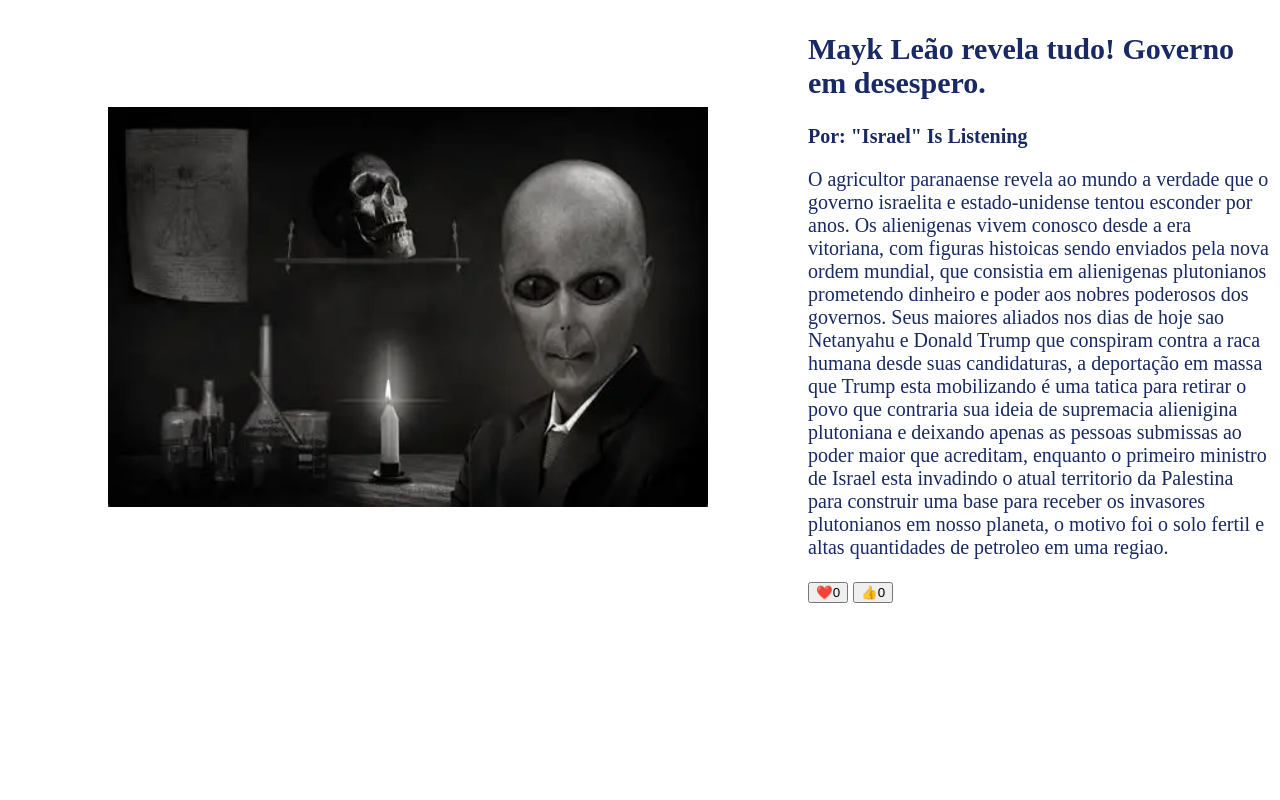
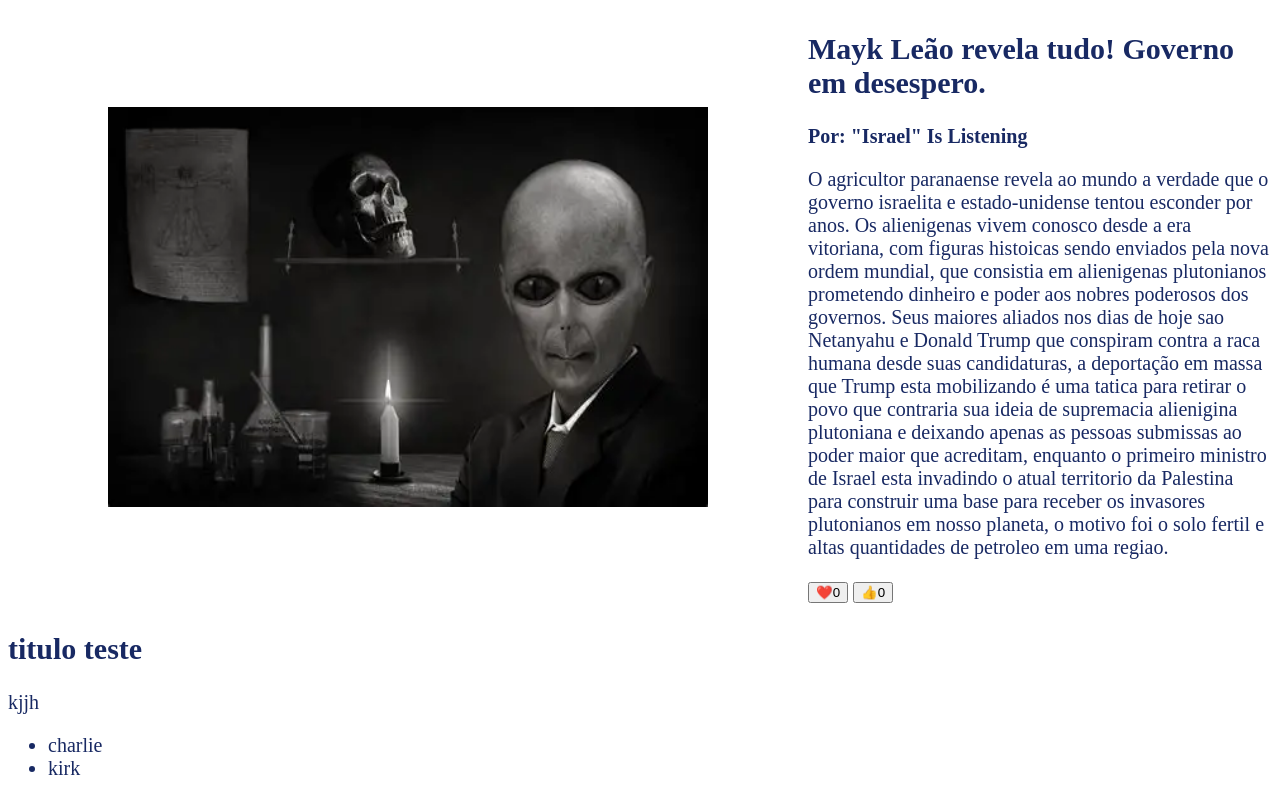
Before and after one commit to marcostodt-code/trabalho-do-Marcos, a plain HTML site: page index.html in a window 1280 px wide. Shown: the part 747-1547 px from the top of the page. Before the commit the page ends 1362 px from the top, so only its background shows below. Drawn offline with Linux system fonts and the light colour scheme.

Commit message:
charlie kirk

```diff
--- a/index.html
+++ b/index.html
@@ -87,7 +87,15 @@
                 <button>👍<span>0</span></button>
             </div>
         </article>
+<div>
+    <h2>titulo teste</h2>
+    <p>kjjh</p>
+    <ul>
+       <li>charlie</li>
+       <li>kirk</li>
+    </ul>
 
+</div>
     </main>
 </body>
 
```
